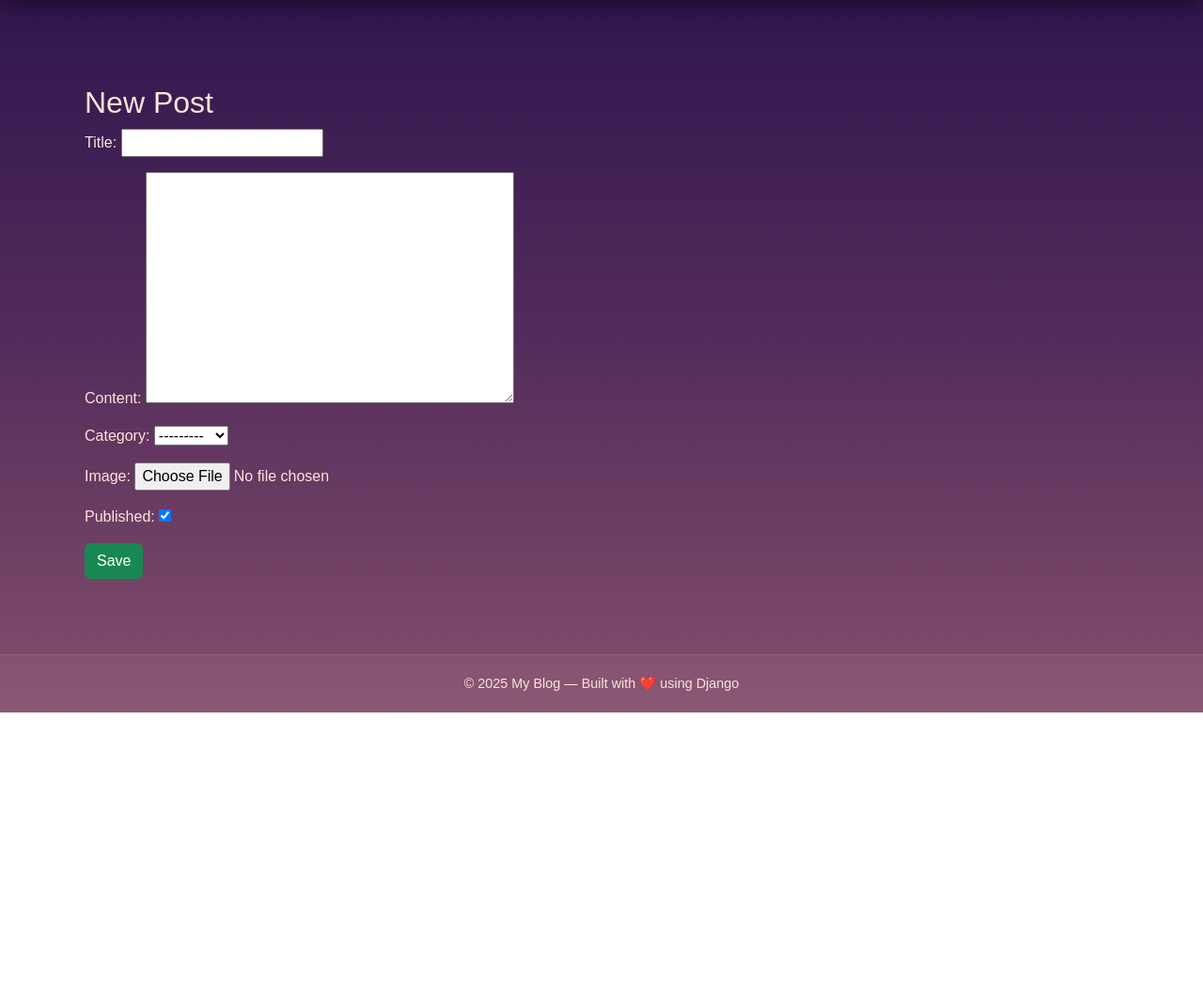
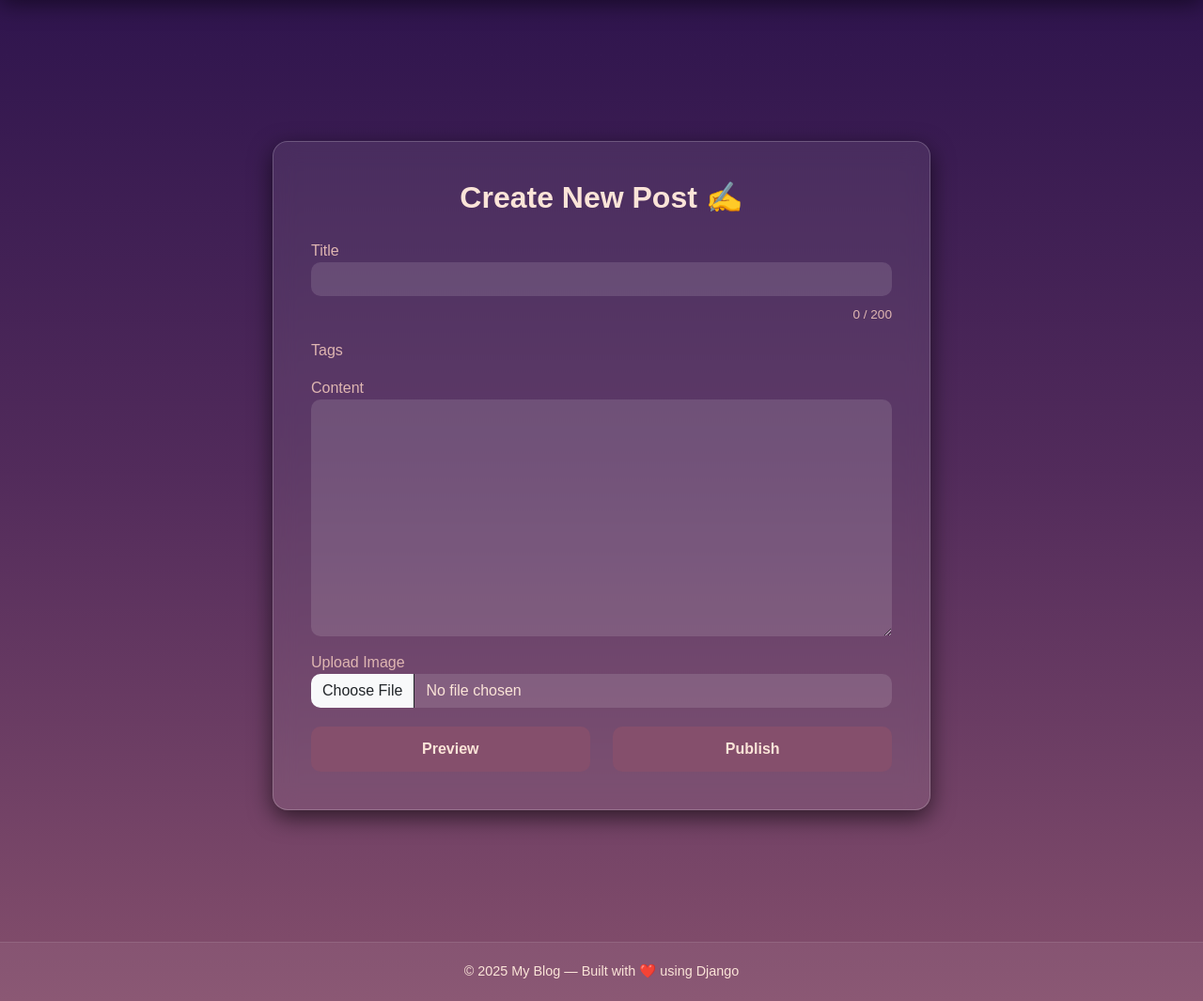
Before and after one commit to Eshmit-Suthar/Blog-webapp, a Django app: page /post/new/ in a window 1280 px wide. Shown: the part 58-1123 px from the top of the page at 94% size. Before the commit the page ends 816 px from the top, so only its background shows below. Run offline with Django 5.2, Linux system fonts and the light colour scheme; a user stored in the database is signed in; data comes from the database, SQL or seed files in the repository; both versions use the stored data as it was after the commit; some libraries are stand-ins or nearby versions.

Commit message:
Updated post_form.html and improved new post functionality

```diff
--- a/blog/models.py
+++ b/blog/models.py
@@ -5,6 +5,7 @@
 from django.template.defaultfilters import slugify
 from django.db.models.signals import post_save
 from django.dispatch import receiver
+from ckeditor.fields import RichTextField  # ✅ Added CKEditor
 
 # ------------------------------
 # Category model
@@ -34,9 +35,10 @@
     title = models.CharField(max_length=200)
     slug = models.SlugField(max_length=220, unique=True, blank=True)
     author = models.ForeignKey(User, on_delete=models.CASCADE, related_name='posts')
-    content = models.TextField()
+    content = RichTextField()  # ✅ Replaced TextField with CKEditor RichTextField
     category = models.ForeignKey(Category, on_delete=models.SET_NULL, null=True, blank=True)
     image = models.ImageField(upload_to=upload_to_post, null=True, blank=True)
+    tags = models.CharField(max_length=200, blank=True, null=True)  # ✅ Added tags
     date_posted = models.DateTimeField(default=timezone.now)
     published = models.BooleanField(default=True)
 
@@ -47,7 +49,7 @@
         return self.title
 
     def save(self, *args, **kwargs):
-        # Auto-generate slug if not set
+        # ✅ Auto-generate slug if not set
         if not self.slug:
             base = slugify(self.title)[:200]
             slug_candidate = base
@@ -90,7 +92,7 @@
     user = models.OneToOneField(User, on_delete=models.CASCADE)
     bio = models.TextField(max_length=300, blank=True)
     profile_pic = models.ImageField(upload_to=upload_to_profile, default='default.jpg', blank=True)
-    location = models.CharField(max_length=100, blank=True)  # ✅ new field added
+    location = models.CharField(max_length=100, blank=True)  # ✅ Location field
 
     def __str__(self):
         return f'{self.user.username} Profile'
--- a/blog/templates/blog/post_form.html
+++ b/blog/templates/blog/post_form.html
@@ -1,9 +1,158 @@
 {% extends 'blog/base.html' %}
+{% load static %}
+{% load widget_tweaks %}
+
+{% block title %}
+  {% if form.instance.pk %}Edit Post{% else %}Create New Post{% endif %}
+{% endblock %}
+
 {% block content %}
-  <h2>{% if form.instance.pk %}Edit{% else %}New{% endif %} Post</h2>
-  <form method="post" enctype="multipart/form-data">
+<style>
+  body {
+    background: linear-gradient(180deg, #2B124C, #522B5B, #854F6C);
+    font-family: 'Poppins', sans-serif;
+  }
+
+  .post-card {
+    background: rgba(255, 255, 255, 0.08);
+    backdrop-filter: blur(12px);
+    border-radius: 16px;
+    padding: 40px;
+    width: 700px;
+    margin: 60px auto;
+    color: #FBE4D8;
+    box-shadow: 0 8px 25px rgba(0, 0, 0, 0.6);
+  }
+
+  .post-card h2 {
+    color: #FBE4D8;
+    margin-bottom: 25px;
+    font-weight: 600;
+    text-align: center;
+  }
+
+  label {
+    color: #DFB6B2;
+    font-weight: 500;
+  }
+
+  .form-control {
+    background: rgba(255, 255, 255, 0.12);
+    border: none;
+    color: #FBE4D8;
+    border-radius: 10px;
+    margin-bottom: 10px;
+  }
+
+  .form-control:focus {
+    background: rgba(255, 255, 255, 0.2);
+    outline: none;
+    box-shadow: 0 0 8px #854F6C;
+  }
+
+  .btn-submit {
+    background: #854F6C;
+    border: none;
+    padding: 12px 20px;
+    border-radius: 10px;
+    color: #FBE4D8;
+    font-weight: 600;
+    width: 48%;
+    transition: 0.3s;
+  }
+
+  .btn-submit:hover {
+    background: #522B5B;
+    transform: scale(1.03);
+  }
+
+  .btn-row {
+    display: flex;
+    justify-content: space-between;
+    margin-top: 20px;
+  }
+
+  .preview-box {
+    display: none;
+    background: rgba(255,255,255,0.1);
+    border-radius: 10px;
+    padding: 20px;
+    margin-top: 20px;
+  }
+
+  .preview-box h3 {
+    color: #DFB6B2;
+    margin-bottom: 10px;
+  }
+
+  .char-count {
+    font-size: 0.85rem;
+    color: #DFB6B2;
+    text-align: right;
+  }
+</style>
+
+<div class="post-card">
+  <h2>{% if form.instance.pk %}Edit Post ✏️{% else %}Create New Post ✍️{% endif %}</h2>
+
+  <form method="POST" enctype="multipart/form-data">
     {% csrf_token %}
-    {{ form.as_p }}
-    <button class="btn btn-success">Save</button>
+
+    <div class="mb-3">
+      <label for="id_title">Title</label>
+      {{ form.title|add_class:"form-control" }}
+      <div class="char-count" id="titleCount">0 / 200</div>
+    </div>
+
+    <div class="mb-3">
+      <label for="id_tags">Tags</label>
+      {{ form.tags|add_class:"form-control" }}
+    </div>
+
+    <div class="mb-3">
+      <label for="id_content">Content</label>
+      {{ form.content|add_class:"form-control" }}
+    </div>
+
+    {% if form.image %}
+    <div class="mb-3">
+      <label for="id_image">Upload Image</label>
+      {{ form.image|add_class:"form-control" }}
+    </div>
+    {% endif %}
+
+    <div class="btn-row">
+      <button type="button" class="btn-submit" onclick="previewPost()">Preview</button>
+      <button type="submit" class="btn-submit">Publish</button>
+    </div>
   </form>
+
+  <div class="preview-box" id="previewBox">
+    <h3 id="previewTitle"></h3>
+    <div id="previewContent"></div>
+  </div>
+</div>
+
+<script>
+  const titleInput = document.getElementById('id_title');
+  const titleCount = document.getElementById('titleCount');
+
+  if (titleInput) {
+    titleInput.addEventListener('input', () => {
+      titleCount.textContent = `${titleInput.value.length} / 200`;
+    });
+  }
+
+  function previewPost() {
+    const previewBox = document.getElementById('previewBox');
+    const title = document.getElementById('id_title').value;
+    const contentIframe = document.querySelector('.django-ckeditor-widget iframe');
+    const content = contentIframe ? contentIframe.contentDocument.body.innerHTML : document.getElementById('id_content').value;
+
+    document.getElementById('previewTitle').innerHTML = title || 'Untitled Post';
+    document.getElementById('previewContent').innerHTML = content || 'No content yet.';
+    previewBox.style.display = 'block';
+    previewBox.scrollIntoView({ behavior: 'smooth' });
+  }
+</script>
 {% endblock %}
--- a/blogproject/settings.py
+++ b/blogproject/settings.py
@@ -17,6 +17,7 @@
     'django.contrib.staticfiles',
     'blog',
     'widget_tweaks',
+    'ckeditor',
 ]
 
 MIDDLEWARE = [
```
Also changed, not shown: blog/migrations/0005_post_tags_alter_post_content.py (added), db.sqlite3.
